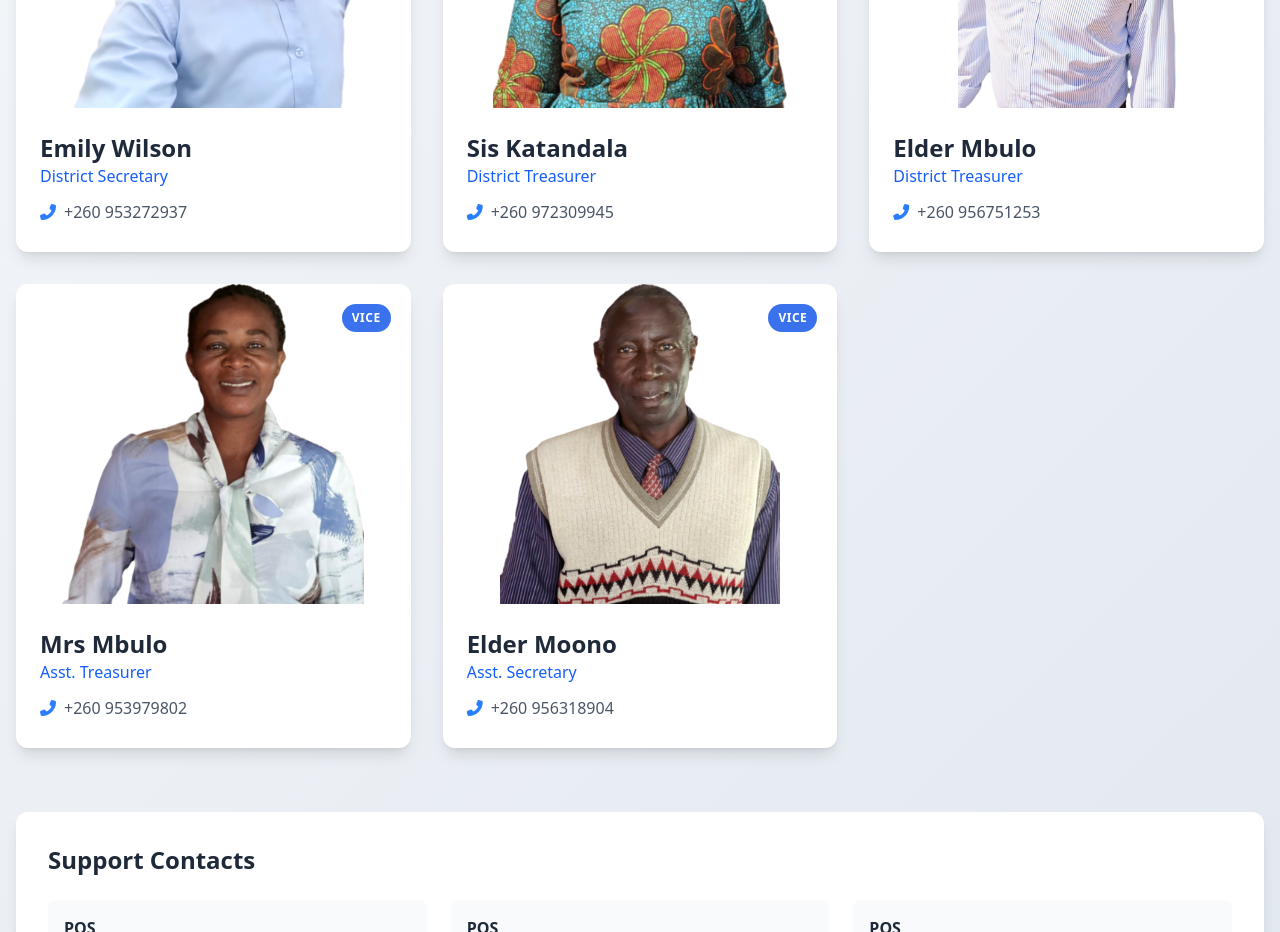
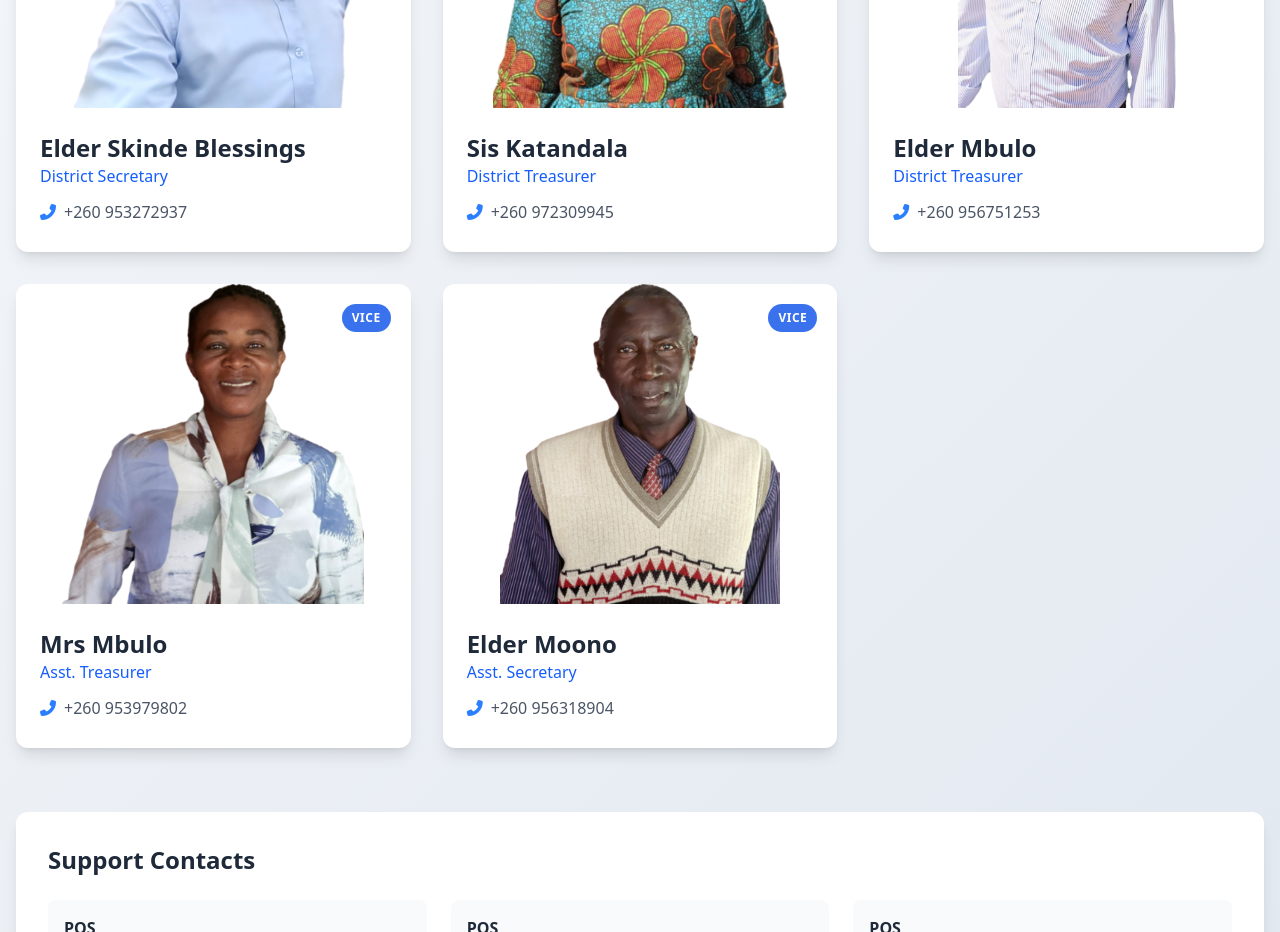
Before and after one commit to Joyfuljoel/chalatamissiondistrict, a website: page leadershipboard.html in a window 1280 px wide. Shown: the part 1060-1992 px from the top of the page. Drawn offline with Linux system fonts and the light colour scheme.

Commit message:
Update website content

```diff
--- a/leadershipboard.html
+++ b/leadershipboard.html
@@ -149,7 +149,7 @@
                     </div>
                 </div>
                 <div class="p-6">
-                    <h3 class="text-2xl font-bold text-gray-800">Emily Wilson</h3>
+                    <h3 class="text-2xl font-bold text-gray-800">Elder Skinde Blessings</h3>
                     <p class="text-blue-600 font-medium mb-3">District Secretary</p>
 
                     <div class="flex items-center text-gray-600 mb-1">
```
Also changed, not shown: index.html (+1 -1 lines).
